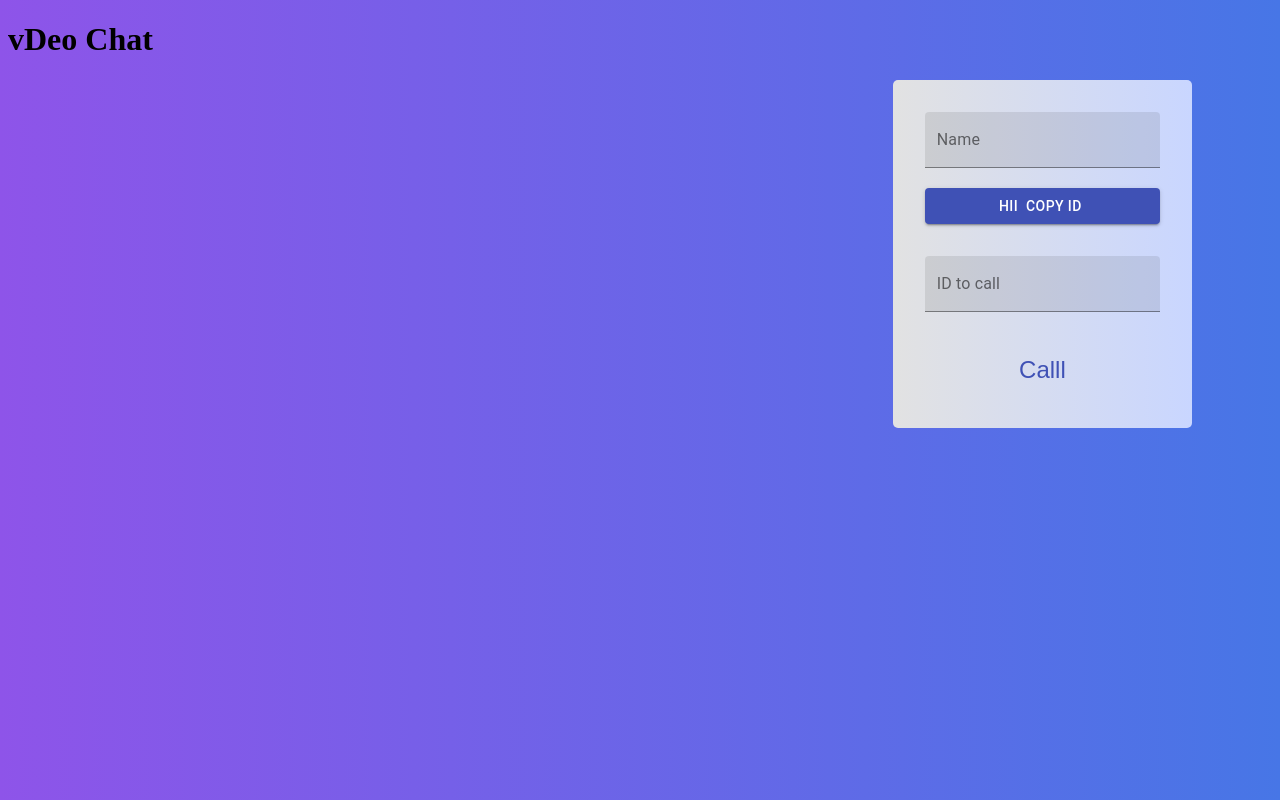
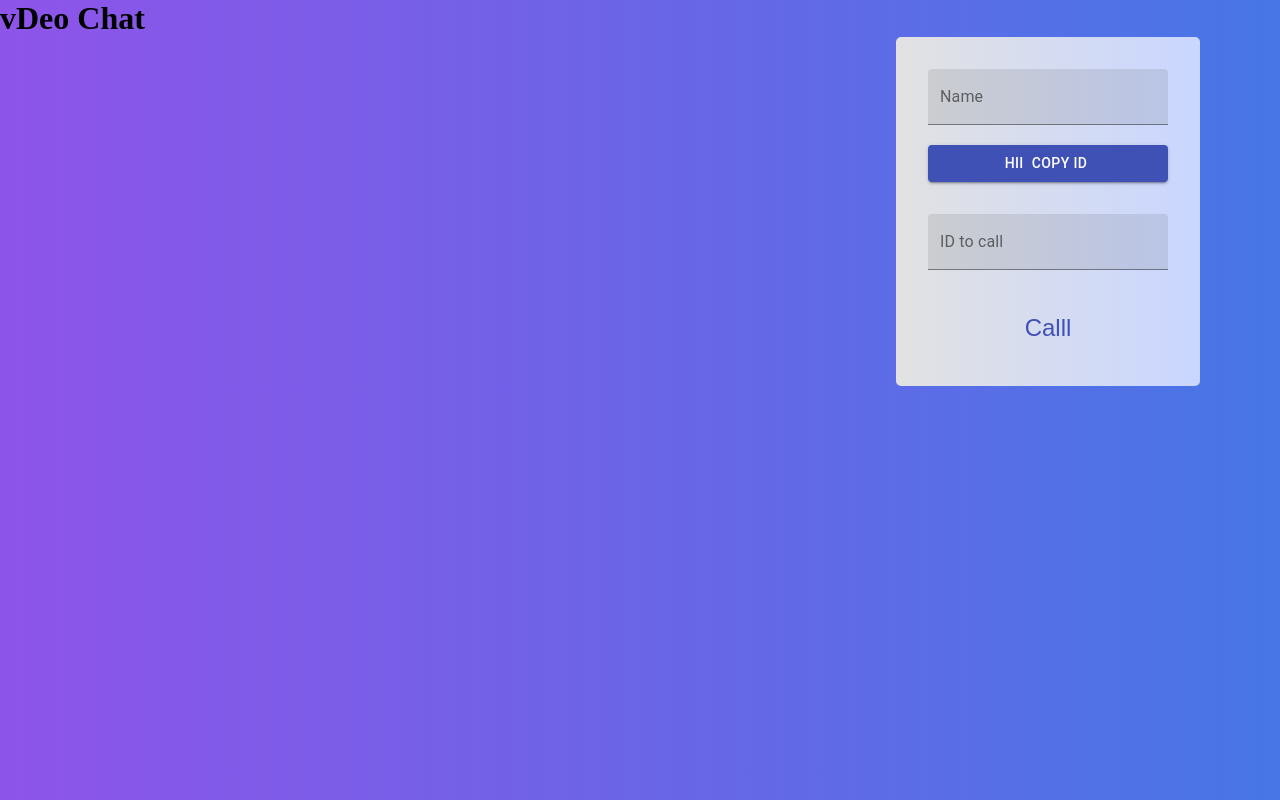
Before and after one commit to meinhoonharsh/VideoChat, a React (Create React App) app in the folder client/: page / in a window 1280 px wide. Built offline with nearby package versions, Linux system fonts and the light colour scheme; no server answers.

Commit message:
Added Root Variables

```diff
--- a/client/src/App.scss
+++ b/client/src/App.scss
@@ -1,3 +1,27 @@
+
+@import url("https://fonts.googleapis.com/css2?family=Didact+Gothic&display=swap");
+@import url("https://fonts.googleapis.com/css2?family=Noto+Sans+JP&display=swap");
+
+* {
+  margin: 0;
+  padding: 0;
+  /* font-size: 16px; */
+  box-sizing: border-box;
+}
+
+:root {
+  --Navy: #0a192f;
+  --LightNavy: #112240;
+  --LightestNavy: #233554;
+  --Slate: #8892b0;
+  --LightSlate: #a8b2d1;
+  --LightestSlate: #ccd6f6;
+  --White: #e6f1ff;
+  --Green: #64ffda;
+  --consolas: SFMono-Regular, Menlo, Monaco, Consolas, "Liberation Mono",
+    "Courier New", monospace;
+}
+
 .container {
 	display: grid;
 	grid-template-columns: 7fr 3fr;
```
